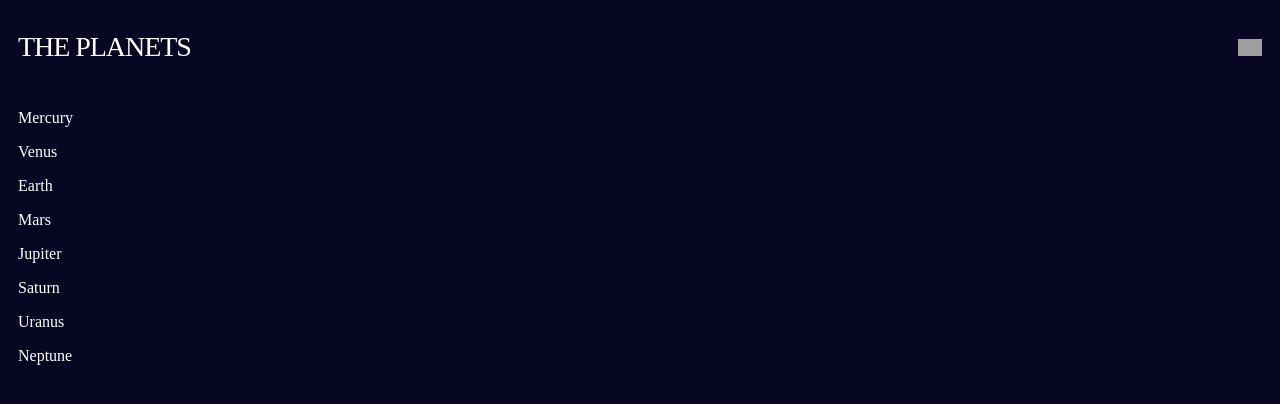
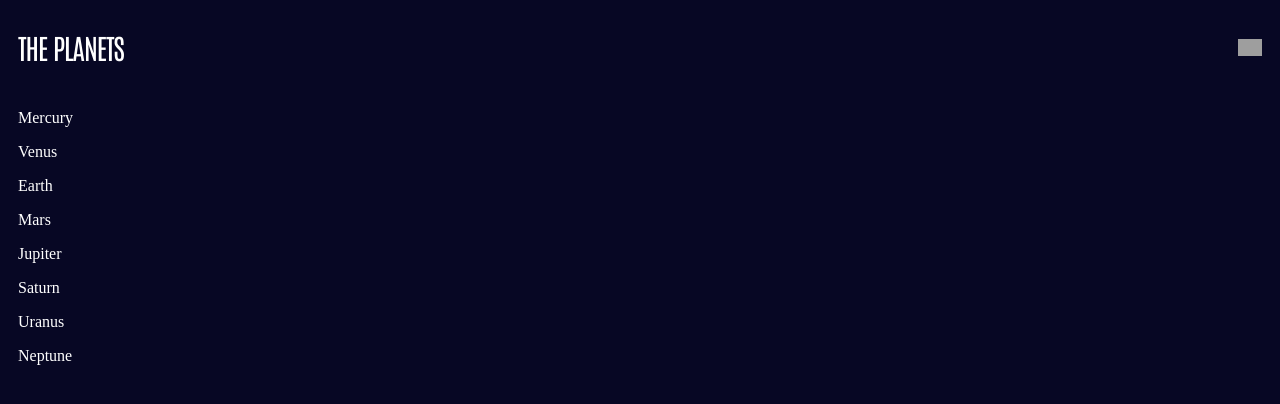
Before and after one commit to MidnightSilva/Planets-fact-site, a React (Create React App) app in the folder client/: page / in a window 1280 px wide. Shown: the top 404 px of the page. Built offline with nearby package versions, Linux system fonts and the light colour scheme; grey boxes are pictures that could not be loaded.

Commit message:
adding the font back

```diff
--- a/client/src/Scss/App.scss
+++ b/client/src/Scss/App.scss
@@ -1,3 +1,4 @@
+@import url('https://fonts.googleapis.com/css2?family=Antonio:wght@400;500;600&display=swap');
 body{
   background-color: #070724;
   margin: 0;
--- a/client/src/Scss/Variables.scss
+++ b/client/src/Scss/Variables.scss
@@ -1,4 +1,4 @@
-// @import url('https://fonts.googleapis.com/css2?family=Antonio:wght@400;500;600&display=swap');
+//
 
 
 //text variables
```
